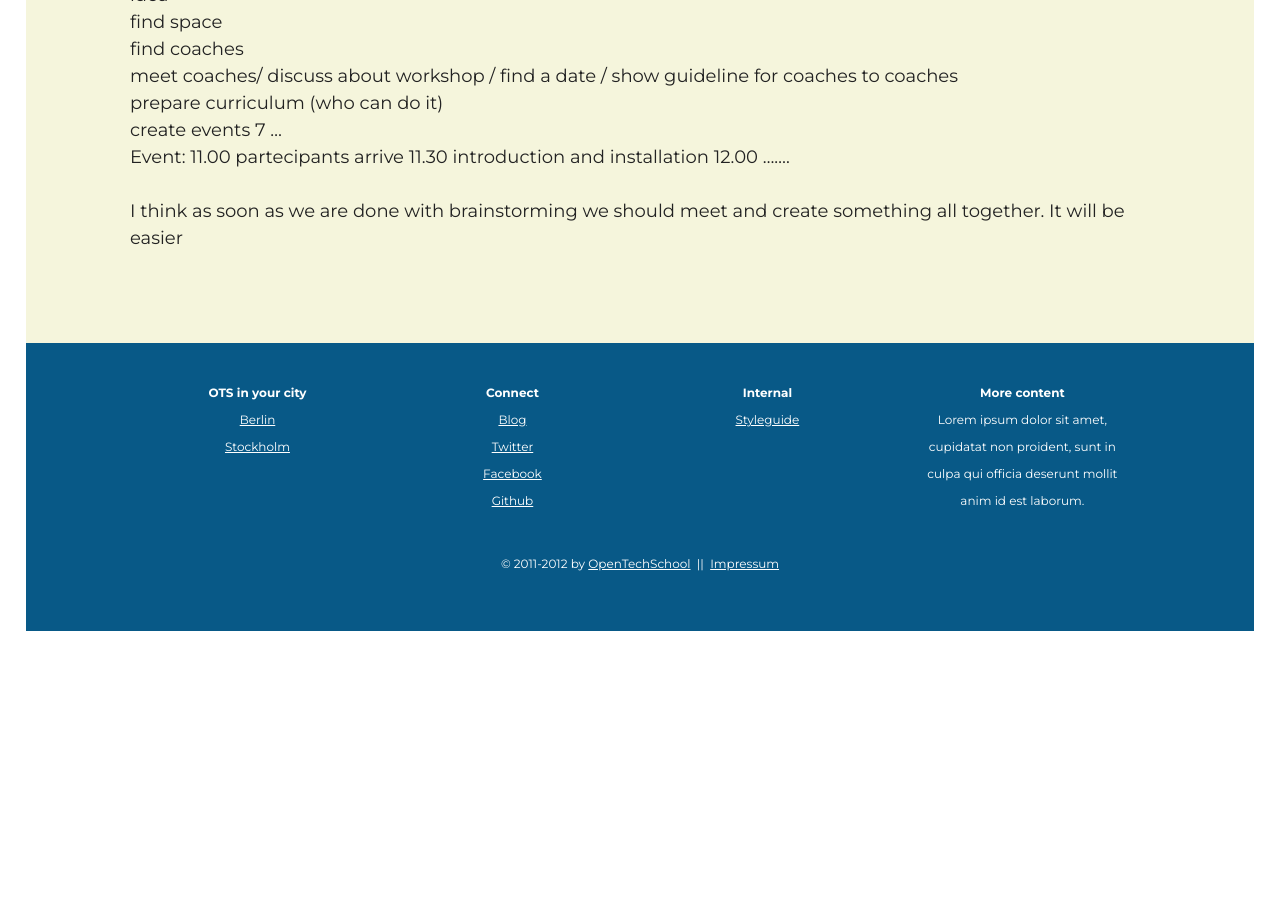
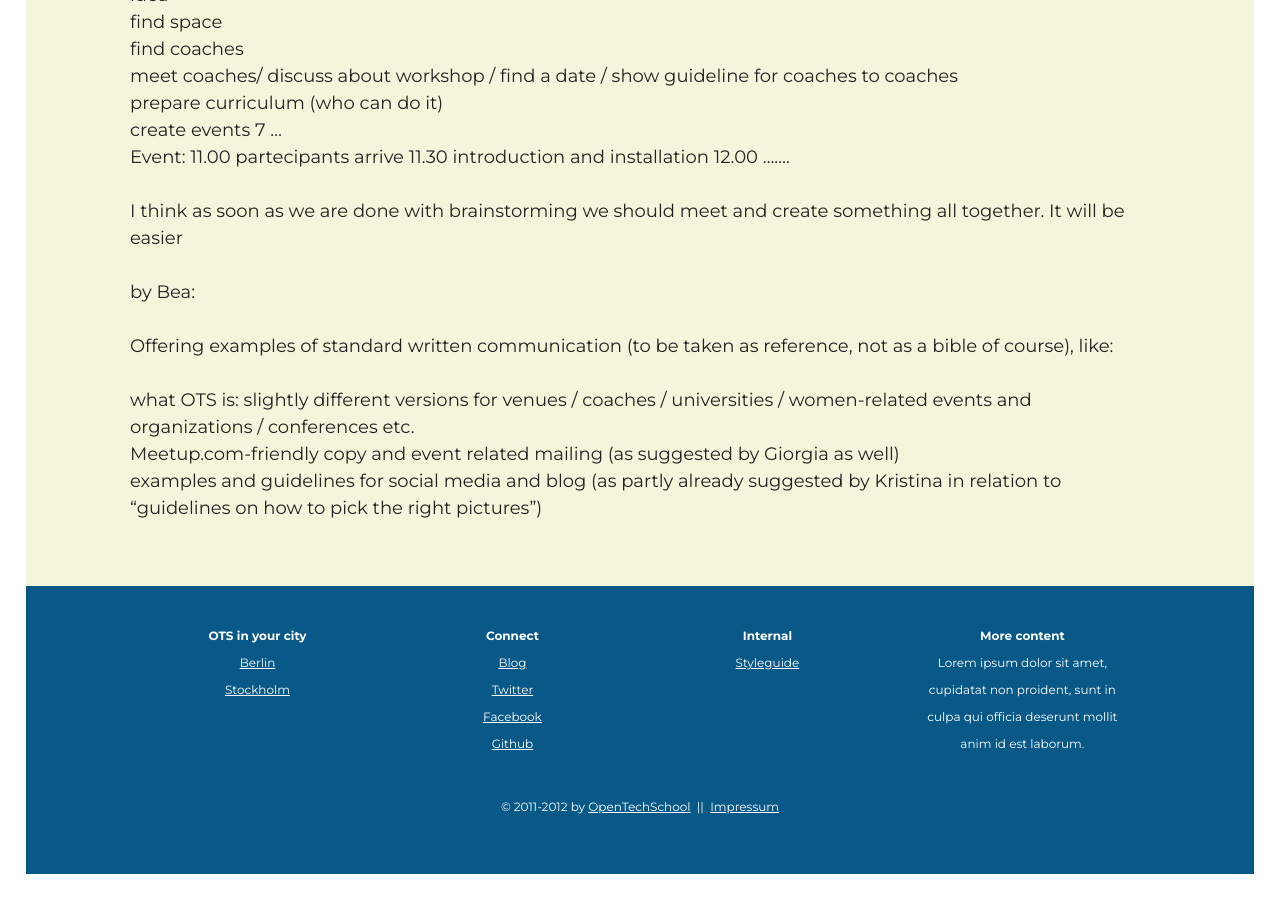
Before and after one commit to OpenTechSchool/www.opentechschool.org, a Jekyll site: the page built from guidelines/city-blueprint.md, in a window 1280 px wide and 900 px high, scrolled down 1591 px. Built offline with Jekyll 4.4.1, drawn with Linux system fonts in a browser that asks for light colours; nearby versions of some CDN libraries; before the commit the page ends 2248 px from its top, so only the background shows below that.

Commit message:
add beas notes

```diff
--- a/guidelines/city-blueprint.md
+++ b/guidelines/city-blueprint.md
@@ -50,3 +50,11 @@ Event:
 
 I think as soon as we are done with brainstorming we should meet and create something all together.
 It will be easier
+
+by Bea:
+
+
+Offering examples of standard written communication (to be taken as reference, not as a bible of course), like:
+- what OTS is: slightly different versions for venues / coaches / universities / women-related events and organizations / conferences etc.
+- Meetup.com-friendly copy and event related mailing (as suggested by Giorgia as well)
+- examples and guidelines for social media and blog (as partly already suggested by Kristina in relation to "guidelines on how to pick the right pictures")
```
